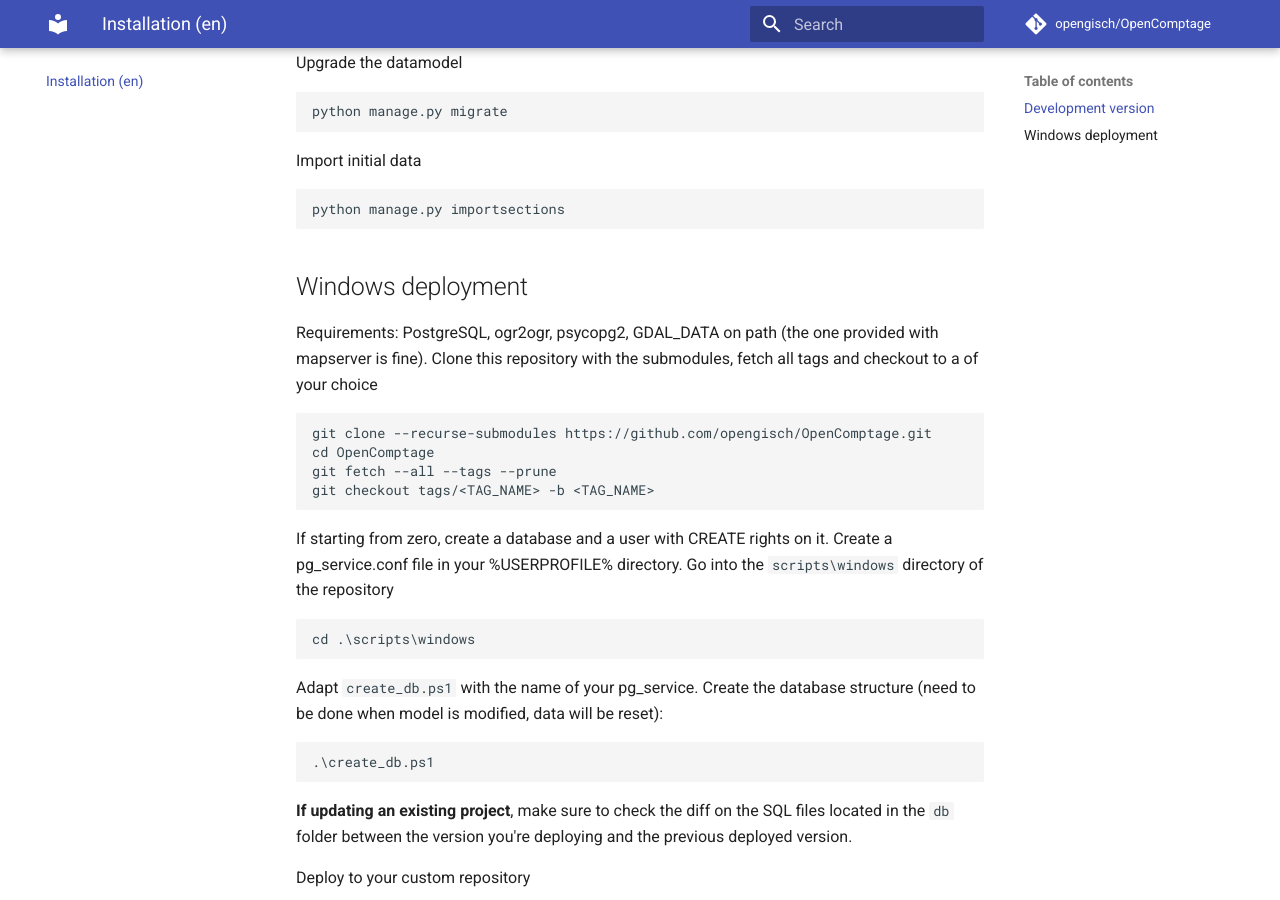
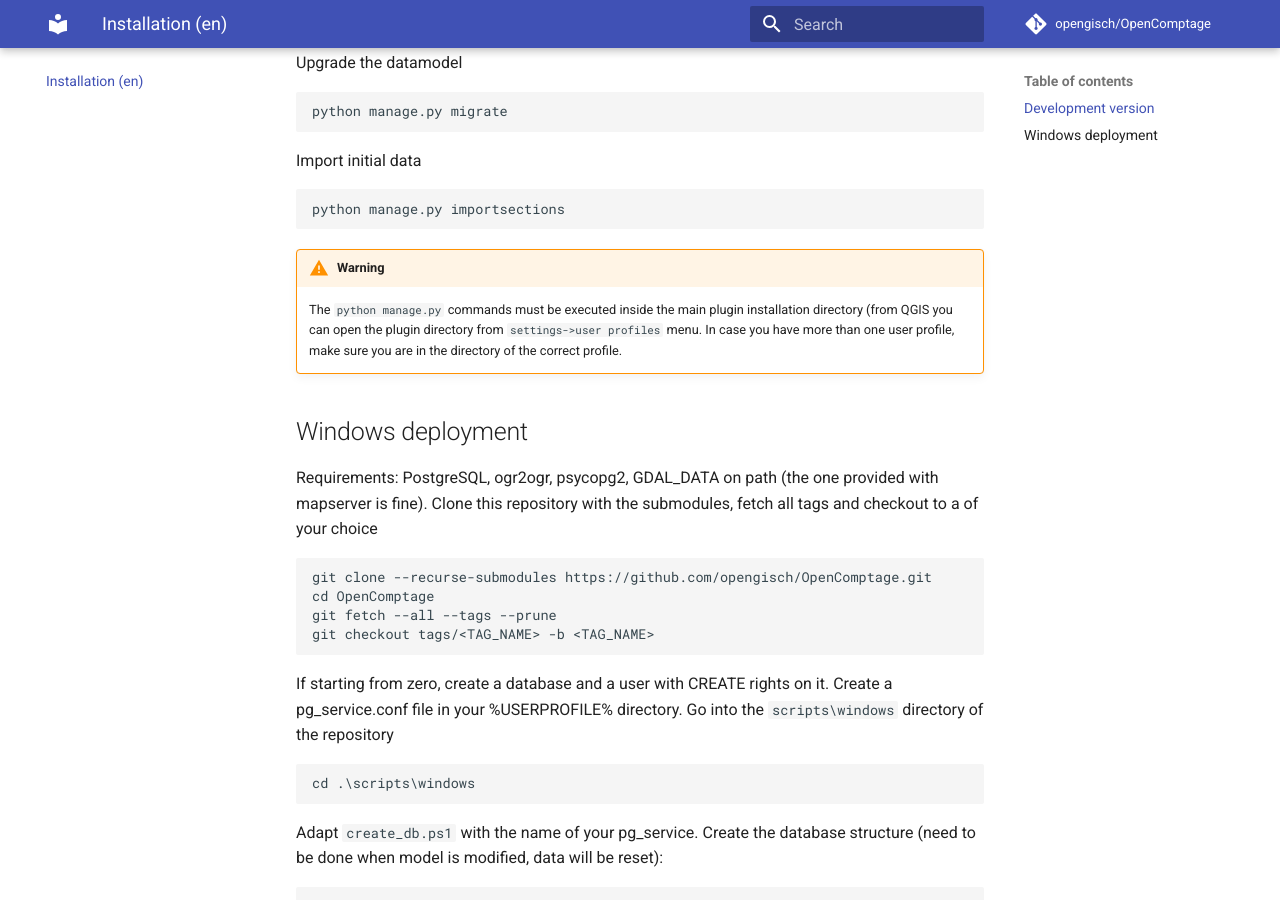
Before and after one commit to opengisch/OpenComptage, an MkDocs documentation site: the page built from docs/installation.md, in a window 1280 px wide and 900 px high, scrolled down 619 px. Built offline with MkDocs 1.6.1 and Material for MkDocs 9.7.7, drawn with Linux system fonts in a browser that asks for light colours; comment, search, counter and statistics services are not loaded.

Commit message:
Improve documentation

```diff
--- a/docs/installation.md
+++ b/docs/installation.md
@@ -26,6 +26,8 @@ Import initial data
 
     python manage.py importsections
 
+!!! warning
+    The `python manage.py` commands must be executed inside the main plugin installation directory (from QGIS you can open the plugin directory from `settings->user profiles` menu. In case you have more than one user profile, make sure you are in the directory of the correct profile.
 
 ## Windows deployment
 
--- a/mkdocs.yml
+++ b/mkdocs.yml
@@ -24,3 +24,4 @@ nav:
 markdown_extensions:
   - attr_list
   - def_list
+  - admonition
```
